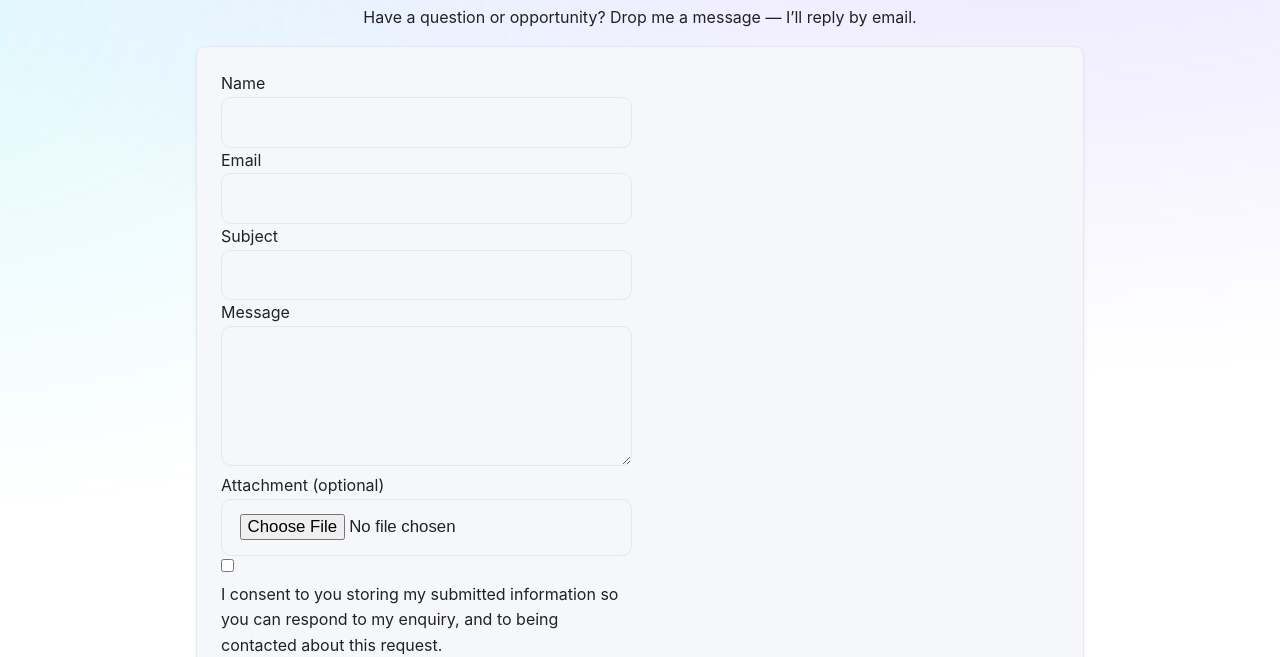
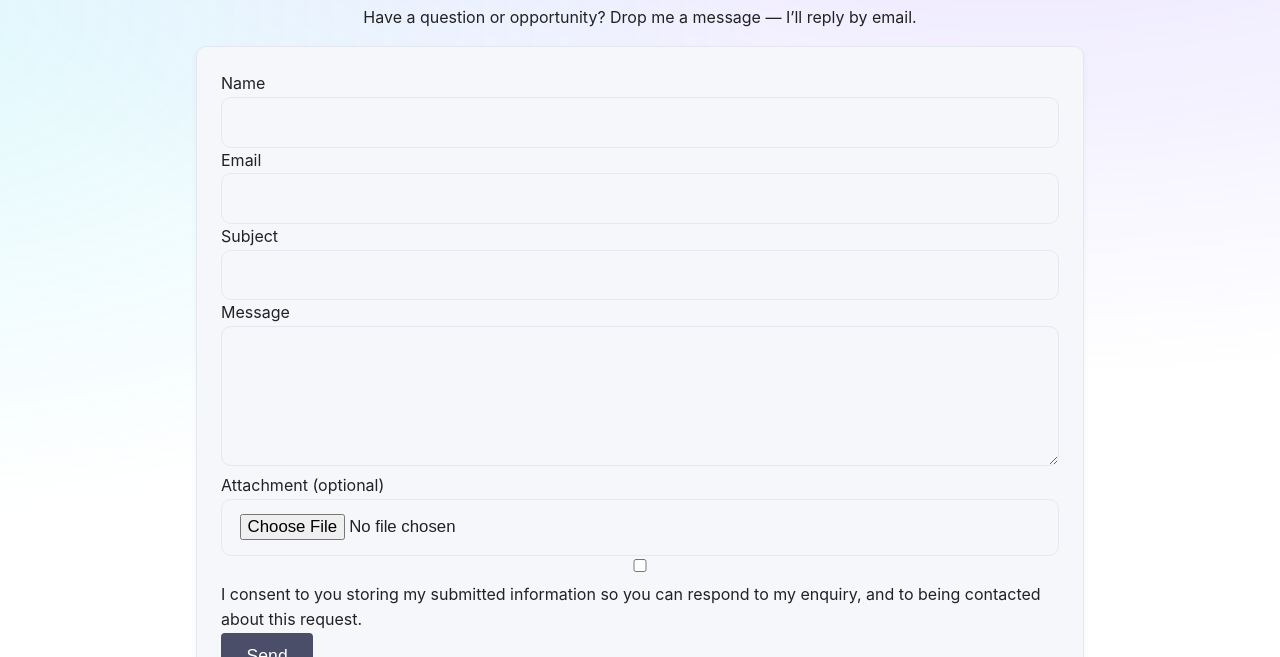
Before and after one commit to isaacwalsham/portfolio, a website: page public/contact.html in a window 1280 px wide. Shown: the part 143-800 px from the top of the page. Drawn offline with nearby package versions, Linux system fonts and the light colour scheme.

Commit message:
changes to contact layout

```diff
--- a/public/style.css
+++ b/public/style.css
@@ -252,16 +252,35 @@ form.contact-form {
   margin-right: auto !important;
 }
 
-/* Two-column on wide screens; single column below 980px */
+/* Contact form layout: single, centered column for cleaner balance */
 form.contact-form {
   display: grid;
-  gap: 1rem;
-  grid-template-columns: 1fr 1fr;
+  gap: 0.9rem;
+  grid-template-columns: 1fr; /* one column to match markup (labels and inputs are separate items) */
+  max-width: 760px;           /* slightly narrower so the card doesn’t feel too wide */
 }
-form.contact-form label { grid-column: span 2; }
+/* Make each row span the full width and keep text left-aligned inside the form */
+form.contact-form label,
+form.contact-form input,
 form.contact-form textarea,
-form.contact-form button { grid-column: 1 / -1; }
+form.contact-form .consent-row,
+form.contact-form button { grid-column: 1 / -1; text-align: left; }
 
-@media (max-width: 980px) {
-  form.contact-form { grid-template-columns: 1fr; }
+/* Button sizing and alignment */
+form.contact-form button { width: fit-content; padding: 0.85rem 1.6rem; }
+
+/* On very wide screens, allow a touch more width but keep single column for consistency */
+@media (min-width: 1200px) {
+  form.contact-form { max-width: 800px; }
 }
+
+/* Center content within contact section */
+.contact-section {
+  display: flex;
+  flex-direction: column;
+  align-items: center;
+  text-align: center;
+}
+
+/* Keep form body left-aligned for readability even when section is centered */
+.contact-section form.contact-form { text-align: left; }
```
